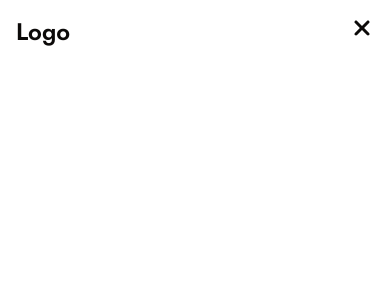
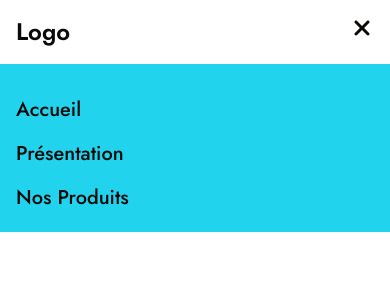
Before and after one commit to Valtkf/polyester-project, a React (Vite) app: page / in a window 390 px wide. Both pictures are taken after a click on the button 362 px from the left and 28 px from the top of the page. Shown: the top 300 px of the page. Built offline with nearby package versions, Linux system fonts and the light colour scheme.

Commit message:
♻️ F02 : Navbar > ResponsiveMenu.tsx > add NavItems component

```diff
--- a/src/components/Navbar.tsx
+++ b/src/components/Navbar.tsx
@@ -2,6 +2,7 @@ import { useState } from "react";
 import { FaBars } from "react-icons/fa";
 import { FaXmark } from "react-icons/fa6";
 import NavItems from "./NavItems.tsx";
+import ResponsiveMenu from "./ResponsiveMenu.tsx";
 
 const Navbar = () => {
   const [isMenuOpen, setIsMenuOpen] = useState(false);
@@ -44,6 +45,7 @@ const Navbar = () => {
           </div>
         </div>
       </nav>
+      <ResponsiveMenu isMenuOpen={isMenuOpen} />
     </>
   );
 };
--- /dev/null
+++ b/src/components/ResponsiveMenu.tsx
@@ -0,0 +1,33 @@
+import React from "react";
+
+interface ResponsiveMenuProps {
+  isMenuOpen: boolean;
+}
+
+const ResponsiveMenu: React.FC<ResponsiveMenuProps> = ({ isMenuOpen }) => {
+  const navItems = [
+    { link: "Accueil", path: "home" },
+    { link: "Présentation", path: "presentation" },
+    { link: "Nos Produits", path: "produits" },
+  ];
+
+  return (
+    <div
+      className={`space-y-4 px-4 pt-24 pb-5 bg-cyan text-xl ${
+        isMenuOpen ? "block fixed top-0 right-0 left-0" : "hidden"
+      }`}
+    >
+      {navItems.map(({ link, path }) => (
+        <a
+          key={link}
+          href={path}
+          className="block text-primary font-medium hover:text-gray-300"
+        >
+          {link}
+        </a>
+      ))}
+    </div>
+  );
+};
+
+export default ResponsiveMenu;
```
